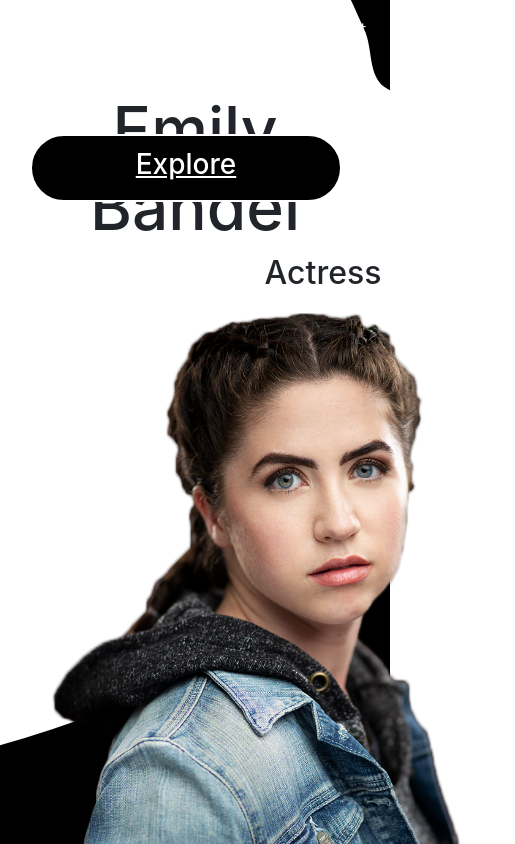
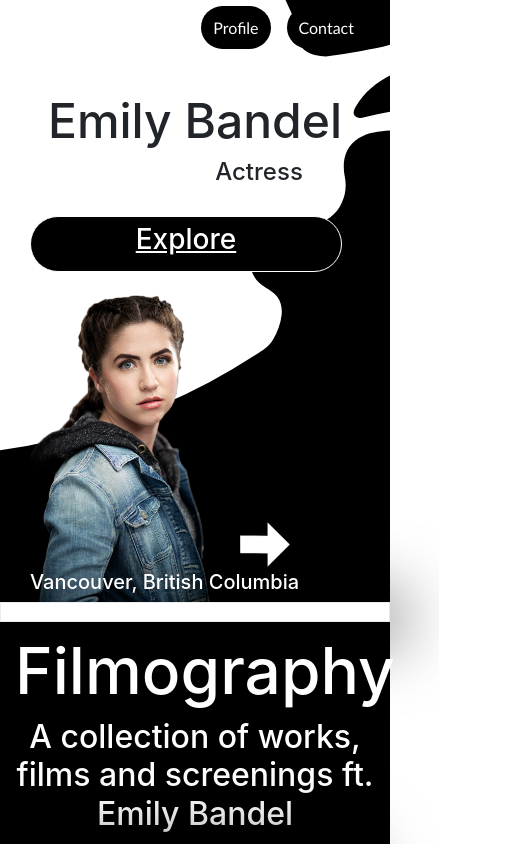
Before and after one commit to SammyRobensParadise/webpage-application, a React (Create React App) app: page / in a window 390 px wide. Shown: the top 844 px of the page, 515 px wide, since content can reach past the window. Built offline with nearby package versions, Linux system fonts and the light colour scheme.

Commit message:
changes to responsive design for landing.js

```diff
--- a/src/App.css
+++ b/src/App.css
@@ -7,6 +7,14 @@
     transition: all 0.1s ease-in;
     text-decoration:none;
 }
+@media only screen and (max-width: 625px){
+    .Navigationcss{
+        background-color: #000000;
+        border-width: 20rem;
+        border-radius: 5rem;
+        padding: 0.75rem 0.75rem 0.75rem;
+    }
+    }
 .Navigationcss:hover{
     text-shadow: #ffffff 2px 1px 1px;
 }
--- a/src/App.js
+++ b/src/App.js
@@ -39,10 +39,21 @@ class App extends Component {
       }
     }
     };
+    displayFilmography = (renderflag) => {
+      console.log(renderflag)
+      var status = renderflag;
+      if(this.state.renderFlags.renderFilmography === false){
+        this.setState({
+        renderFilmography: status
+      });
+    }
+      console.log(this.state.renderFilmography)
+    };
+
   render() {
     return (
       <div className="App">
-      <Landing onClick={this.onClick} EmilyInfo={this.state} renderStatus={this.state.renderFlags.renderLanding} />
+      <Landing onClick={this.onClick} EmilyInfo={this.state} renderStatus={this.displayFilmography} />
       <Filmography renderStatus={this.state.renderFlags.renderFilmography} />
       <Profile EmilyInfo={this.state} renderStatus={this.state.renderFlags.renderProfile} />
       <Contact renderStatus={this.state.renderFlags.renderContact} />
--- a/src/Landing.css
+++ b/src/Landing.css
@@ -1,17 +1,18 @@
 /*___________________________________________
-CODE ASSET OF SAMUEL ROBENS-PARADISE © 2018
+SOURCE CODE ASSET OF SAMUEL ROBENS-PARADISE © 2018
 DISTRIBUTION OF CODE WITHOUT WRITTEN CONSENT OF
 SAMUEL ROBENS-PARADISE IS PROHIBITED UNLESS
 ACCESSED THROUGH PUBLIC DOIMAIN SUCH AS GITHUB
 OR ANY OTHER OPEN SOURCE PLATFORM ON WHICH ASSET
 WAS PUBLISHED WITH AUTHOR CONSENT
+_____________________________________________
 */
+
 .inkstain {
     background-image: url("./assets/inkstain.svg");
     background-repeat: no-repeat;
     background-size: cover;
     background-position: center;
-
 }
 
 .ebname {
@@ -22,6 +23,12 @@ WAS PUBLISHED WITH AUTHOR CONSENT
     font-size: 4rem;
 }
 
+@media screen and (max-width: 900px) {
+    .ebname {
+        font-size: 3rem;
+    }
+}
+
 .ebtitle {
     padding-top: 0;
     text-align: center;
@@ -29,7 +36,24 @@ WAS PUBLISHED WITH AUTHOR CONSENT
     position: inherit;
     font-size: 2rem;
 }
-.vancouver{
+
+@media screen and (max-width: 900px) {
+    .ebtitle {
+        font-size: 1.5rem;
+        position: relative;
+        left: 6rem;
+    }
+}
+
+@media screen and (max-width: 780px) {
+    .ebtitle {
+        font-size: 1.5rem;
+        position: relative;
+        left: 4rem;
+    }
+}
+
+.vancouver {
     padding-top: 0;
     text-align: center;
     color: #ffffff;
@@ -37,6 +61,19 @@ WAS PUBLISHED WITH AUTHOR CONSENT
     font-size: 2rem;
     bottom: 0;
 }
+
+@media screen and (max-width: 780px) {
+    .vancouver {
+        font-size: 1.5rem;
+    }
+}
+
+@media screen and (max-width: 600px) {
+    .vancouver {
+        font-size: 1.25rem;
+    }
+}
+
 .explore_Contributions_btn {
     border-width: 0.125rem;
     border-color: rgb(255, 255, 255);
@@ -53,7 +90,15 @@ WAS PUBLISHED WITH AUTHOR CONSENT
     text-decoration: underline;
     text-align: center;
     margin: 0 auto;
+}
 
+@media only screen and (max-width: 900px) {
+    .explore_Contributions_btn {
+        top: 10rem;
+        border-width: 0.100rem;
+        height: 3.5rem;
+        font-size: 0.5rem;
+    }
 }
 
 .explore_Contributions_btn:hover {
@@ -72,11 +117,38 @@ WAS PUBLISHED WITH AUTHOR CONSENT
 .EmilyBandelImg {
     position: inherit;
     z-index: 1;
-    width: 500px;
+    width: 30rem;
     height: auto;
     margin-bottom: 0;
     padding: 0;
 
+}
+
+@media only screen and (max-width: 1260px) {
+    .EmilyBandelImg {
+        top: 5rem;
+        padding-right: 2rem;
+        width: 25rem;
+        height: auto;
+    }
+}
+
+@media only screen and (max-width: 900px) {
+    .EmilyBandelImg {
+        padding-right: 2rem;
+        width: 15rem;
+        height: auto;
+        padding-top: 6rem;
+    }
+}
+
+@media only screen and (max-width: 620px) {
+    .EmilyBandelImg {
+        margin-right: 2rem;
+        width: 15rem;
+        height: auto;
+        align-self: center;
+    }
 }
 
 .taverseCarouselbtn {
@@ -108,6 +180,30 @@ WAS PUBLISHED WITH AUTHOR CONSENT
 
 }
 
+@media screen and (max-width: 900px) {
+    .taverseCarouselbtn {
+        height: 65px;
+        width: 65px;
+    }
+    .taverseCarouselbtn:hover{
+        height: 65px;
+        width: 65px;
+        filter: drop-shadow(5px 5px 5px #ffffff);
+    }
+}
+
+@media screen and (max-width: 600px) {
+    .taverseCarouselbtn {
+        height: 50px;
+        width: 50px;
+    }
+    .taverseCarouselbtn:hover{
+        height: 50px;
+        width: 50px;
+        filter: drop-shadow(3px 3px 3px #ffffff);
+    }
+}
+
 #container {
     position: relative;
 }
@@ -118,4 +214,4 @@ WAS PUBLISHED WITH AUTHOR CONSENT
 .column2{
     background-color:blue;
    }
-  */
+   */
--- a/src/Landing.js
+++ b/src/Landing.js
@@ -1,10 +1,11 @@
 /*___________________________________________
-CODE ASSET OF SAMUEL ROBENS-PARADISE © 2018
+SOURCE CODE ASSET OF SAMUEL ROBENS-PARADISE © 2018
 DISTRIBUTION OF CODE WITHOUT WRITTEN CONSENT OF
 SAMUEL ROBENS-PARADISE IS PROHIBITED UNLESS
 ACCESSED THROUGH PUBLIC DOIMAIN SUCH AS GITHUB
 OR ANY OTHER OPEN SOURCE PLATFORM ON WHICH ASSET
 WAS PUBLISHED WITH AUTHOR CONSENT
+________________________________________________
 */
 import React, { Component } from 'react';
 import anime from 'animejs'
@@ -32,10 +33,12 @@ class Landing extends Component {
       StunningMasked
     ],
     current: 0,
-    isNext: true
+    isNext: true,
+    displayFilm: true
     };
 
     this.handleNext =this.handleNext.bind(this);
+    this.sendFlag = this.sendFlag.bind(this);
   };
   //handles carousel onClick...
    handleNext(){
@@ -54,11 +57,17 @@ class Landing extends Component {
       console.log("current state"+this.state.current);
      }
   //click function
-  onClick(){
-    this.props.onClick(this.props.renderFlags.renderLanding);
- }
-
-
+  sendFlag = (callback) => {
+    if(!this.state.displayFilm){
+    this.setState({
+      displayFilm: true
+    });
+  }
+  this.props.renderStatus(this.state.displayFilm);
+  };
+ /* sendCallback = () => {
+    this.props.renderStatus(this.state.displayFilm);
+  }*/
   //render function
   render() {
     //create local variable that inherits the current state of class variables...
@@ -86,7 +95,7 @@ class Landing extends Component {
     let {EmilyInfo} = this.props;
     let headerPhoto = <img className={localCSSclasses.EmilyBandelPhoto} src={src} alt={src.toString()+isNext}/>
     let nextButton = <button className={localCSSclasses.carouselButton} onClick={this.handleNext} alt="Next Image"></button>
-    let exploreButton = <button onClick={this.onClick.bind(this)} className={localCSSclasses.exploreButton}><h3><span>{exploreBtntxt}</span></h3></button>
+    let exploreButton = <button onClick={this.sendFlag} className={localCSSclasses.exploreButton}><h3><span>{exploreBtntxt}</span></h3></button>
     let navigationBar = <Navigation/>
     let ebname = <h1 className={localCSSclasses.EmilyBandelName}><span>{EmilyInfo.firstName+" "+EmilyInfo.lastName}</span></h1>
     let ebtitle = <h2 className={localCSSclasses.EmilyBandelTitle}><span>{EmilyInfo.title}</span></h2>
```
